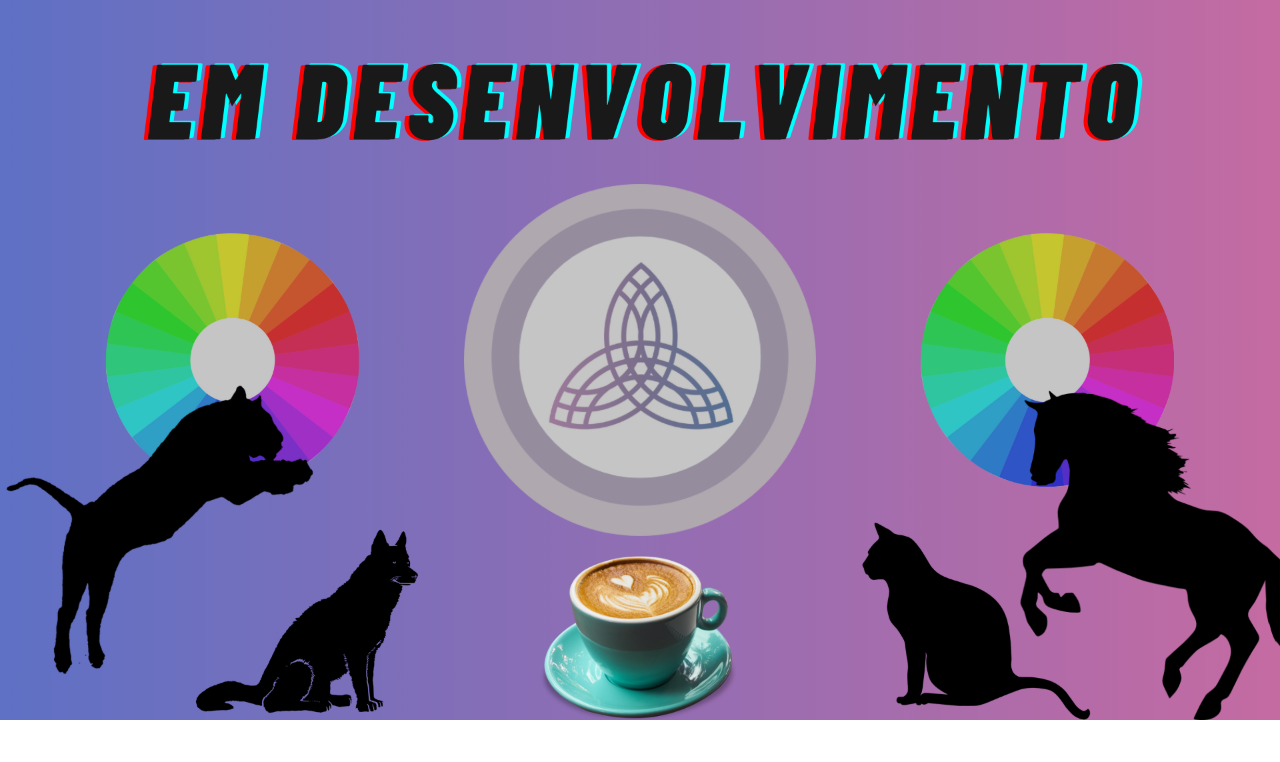
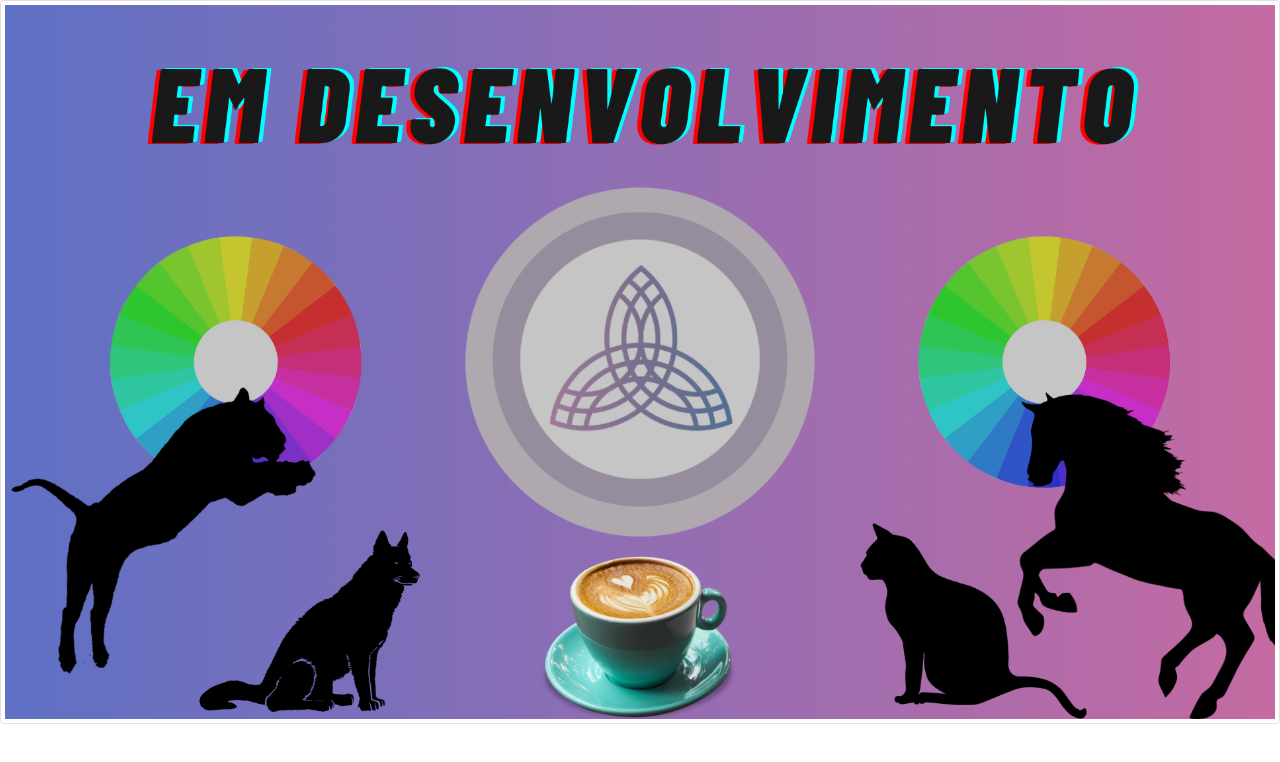
Before and after one commit to Muliro-Reis/jogos-bootstrap, a plain HTML site: page Menu/Teste Tibetano.html in a window 1280 px wide. Drawn offline with nearby package versions, Linux system fonts and the light colour scheme.

Commit message:
Update Teste Tibetano.html

```diff
--- a/Menu/Teste Tibetano.html
+++ b/Menu/Teste Tibetano.html
@@ -11,7 +11,7 @@
 		<title>Bootstrap</title>
 	</head>
 	</body>
-		<img width="100%" src="Teste Tibetano.png" alt="Teste Tibetano">
+		<img class="img-thumbnail img-fluid" src="Teste Tibetano.png" alt="Teste Tibetano">
 
 		<script src="https://code.jquery.com/jquery-3.5.1.slim.min.js" integrity="sha384-DfXdz2htPH0lsSSs5nCTpuj/zy4C+OGpamoFVy38MVBnE+IbbVYUew+OrCXaRkfj" crossorigin="anonymous"></script>
 		<script src="https://cdn.jsdelivr.net/npm/popper.js@1.16.1/dist/umd/popper.min.js" integrity="sha384-9/reFTGAW83EW2RDu2S0VKaIzap3H66lZH81PoYlFhbGU+6BZp6G7niu735Sk7lN" crossorigin="anonymous"></script>
```
